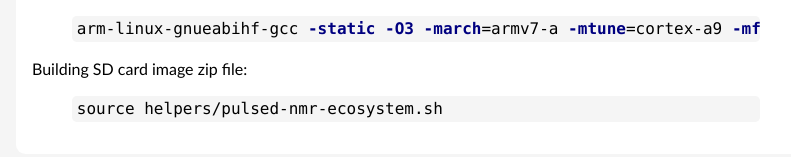
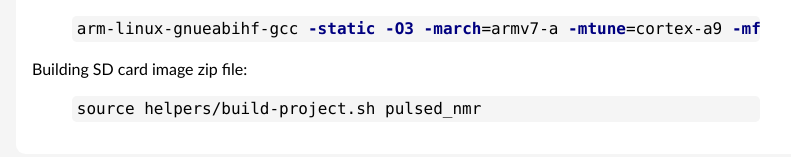
Before and after one commit to pavel-demin/red-pitaya-notes, a Jekyll site: the page built from pulsed-nmr.md, in a window 1280 px wide and 900 px high, scrolled down 2042 px. Shown: the part 690-847 px from the top of the window, without its empty margins (224-1015 px from the left). Built offline with Jekyll 4.4.1, drawn with Linux system fonts in a browser that asks for light colours.

Commit message:
update build instructions and link to SD card image in pulsed-nmr

```diff
--- a/pulsed-nmr.md
+++ b/pulsed-nmr.md
@@ -47,7 +47,7 @@
 Getting started with GNU/Linux
 -----
 
- - Download customized [SD card image zip file](https://www.dropbox.com/sh/5fy49wae6xwxa8a/AABG0Ki6nvRlxKm0q7Yb07z3a/pulsed_nmr/ecosystem-0.95-1-6deb253-pulsed-nmr.zip?dl=1).
+ - Download customized [SD card image zip file]({{ site.pulsed-nmr-image }}).
  - Copy the contents of the SD card image zip file to a micro SD card.
  - Install the micro SD card in the Red Pitaya board and connect the power.
  - Install required Python libraries:
@@ -95,5 +95,5 @@
 
 Building SD card image zip file:
 {% highlight bash %}
-source helpers/pulsed-nmr-ecosystem.sh
+source helpers/build-project.sh pulsed_nmr
 {% endhighlight %}
```
